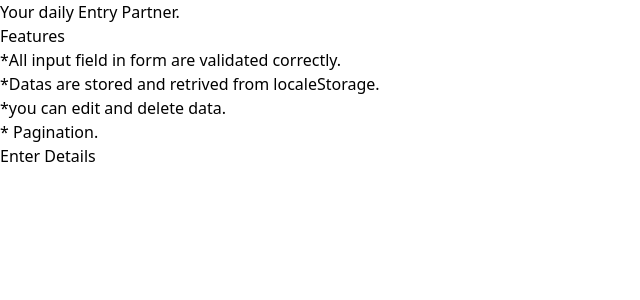
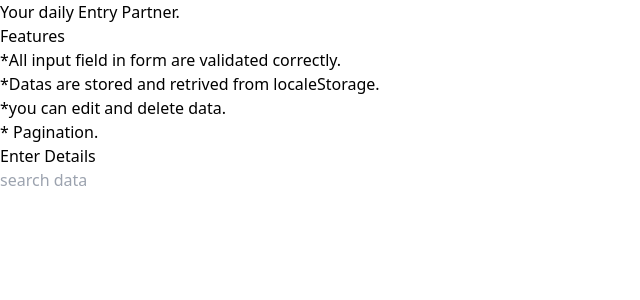
Before and after one commit to rishang14/Table, a React (Vite) app: page / in a window 1280 px wide. Shown: the top 300 px of the page, without its empty margins (0-640 px from the left). Built offline with nearby package versions, Linux system fonts and the light colour scheme.

Commit message:
added searching also in tyhe table

```diff
--- a/src/Comp/Table.jsx
+++ b/src/Comp/Table.jsx
@@ -1,6 +1,5 @@
 import React, { useEffect, useState } from "react";
 import InputComp from "./FormInput";
-import { data } from "autoprefixer";
 
 const Table = () => {
   const [tableData, setTableData] = useState([]);
@@ -9,15 +8,12 @@ const Table = () => {
   const [sortOrder, setSortOrder] = useState("asc");
   const [sortKey, setSortKey] = useState(null);
   const [page, setPage] = useState(1);
+  const [searchValue, setSearchValue] = useState("");
   let keys;
   if (tableData.length > 0) {
     keys = Object.keys(tableData[0]).filter((key) => key !== "id");
     keys.push("Action");
   }
-
-  useEffect(() => {
-    JSON.parse(localStorage.getItem("usersDetails"));
-  }, [tableData]);
 
   //HELPER FUNCTIONS
   function filterLogic(item, id) {
@@ -43,6 +39,20 @@ const Table = () => {
         }
       }
     };
+  }
+
+  function handleFilterLogic(searchValue) {
+    return (arr) => {
+      for (let key in arr) {
+      // here getting all the keys
+      //looping through each values
+      //converting in string and lowercase
+      //checking it contains searchvalue or not
+      return arr[key].toString().toLowerCase().
+      includes(searchValue.toLowerCase())
+      ? true : false
+      }
+    }
   }
 
   const handleDelete = (id) => {
@@ -98,6 +108,9 @@ const Table = () => {
     setTableData(newData);
   };
 
+  const filterTableData = tableData.filter(handleFilterLogic(searchValue));
+  console.log(filterTableData);
+
   return (
     <>
       <div className="p-2  m-4 w-[full] h-[full]">
@@ -138,7 +151,13 @@ const Table = () => {
           />
         </div>
 
-        <div className="w-[80%]  relative mt-[20px]   mx-auto border bg-slate-100">
+        <div className="w-[80%]  relative mt-[10px]   mx-auto border bg-slate-100">
+          <input
+            className="p-2 mb-[5px] w-[250px] border rounden-md border-b-slate-500"
+            placeholder="search data"
+            value={searchValue}
+            onChange={(e) => setSearchValue(e.target.value)}
+          />
           {tableData.length > 0 && (
             <table
               className="w-[100%] p-4 relative"
@@ -172,16 +191,16 @@ const Table = () => {
                 </tr>
               </thead>
               <tbody>
-                {tableData.slice(page * 5 - 5, page * 5).map((data, index) => {
+                {filterTableData.slice(page * 5 - 5, page * 5).map((data, index) => {
                   return (
                     <tr key={index}>
                       <td className="p-2  text-center border-collapse border border-black">
                         {index + 1}
                       </td>
-                      {keys.map((key,idx) => {
+                      {keys.map((key, idx) => {
                         return (
                           <td
-                          key={`${data.id}-${idx}`}
+                            key={`${data.id}-${idx}`}
                             className="p-2 w-auto text-center border-collapse border border-black"
                             style={{ width: key == "Action" && "200px" }}
                           >
```
